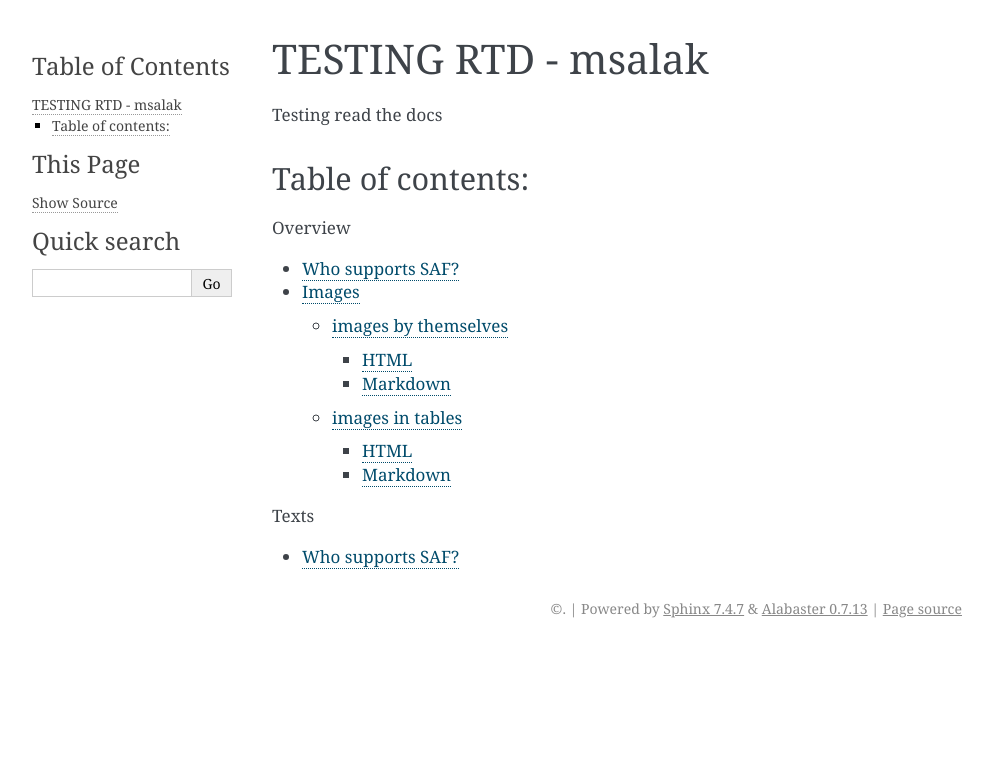
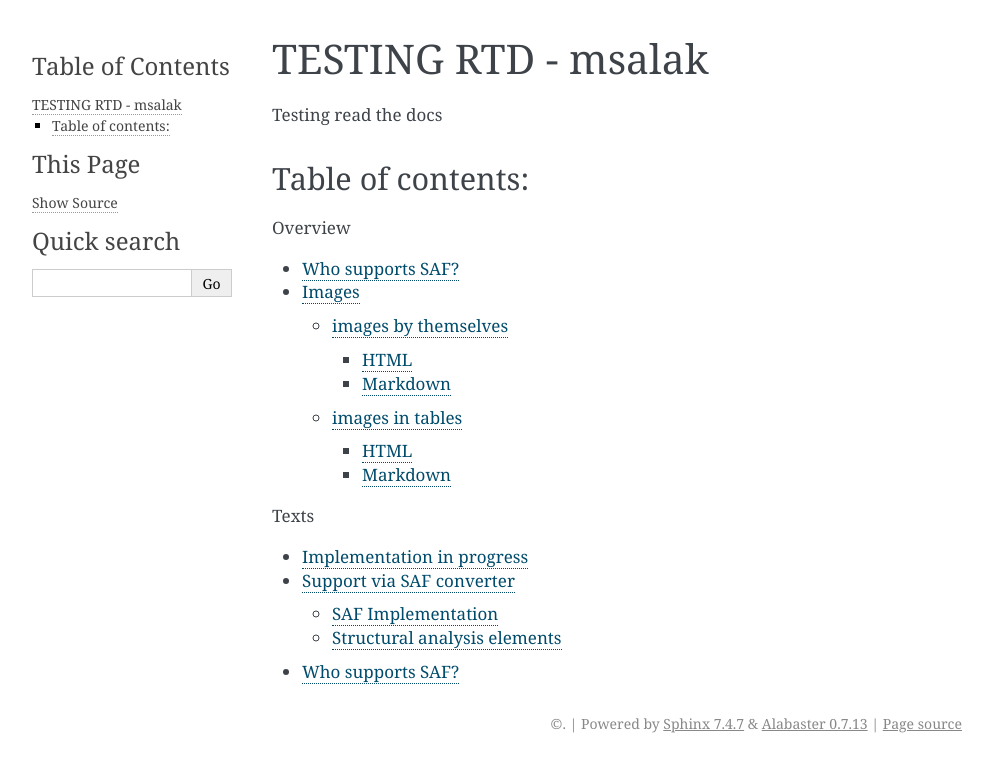
Before and after one commit to MartinSalak/rtd-tutorial, a Sphinx documentation site: the page built from docs/index.rst, in a window 1280 px wide. Shown: the top 772 px of the page, without its empty margins (148-1141 px from the left). Built offline with Sphinx 7.4.7, drawn with Linux system fonts in a browser that asks for light colours; some of the changed lines change nothing that is shown.

Commit message:
Update text1.md

```diff
--- a/docs/text/text1.md
+++ b/docs/text/text1.md
@@ -8,3 +8,40 @@
 
 
 more text
+
+
+### Implementation in progress
+
+| **SAF implementation**  | ![](../.gitbook/assets/1_die.png)<p>D.I.E | ![](../.gitbook/assets/1_idea.png)<p>IDEA | ![](../.gitbook/assets/1_consteel.png)<p>ConSteel | ![](../.gitbook/assets/1_mbaec.png)<p>mbAEC | ![](../.gitbook/assets/1_InfoGraph_99x99.png)<p>InfoGraph |
+| ---------------------- | :-----------------------------------------------------------------: | :------------------------------------------------------------------: | :----------------------------------------------: | :----------------------------------------: | :-------------------------------------------------------: |
+|                        |                                   Yes                                   |                                 Yes                                 |                                  Yes                                 |                        Yes                       |                     Yes                    |                            Yes                            |
+
+## Support via SAF converter
+
+Tables below shows coverage of [SAF converter](https://safconverter.structuraltoolkit.com/rfem). Independent hub where dedicated tools and apps for specific conversion of CAE model to SAF are available.
+
+### SAF Implementation
+
+| **SAF implementation** | ![](../.gitbook/assets/1_dlubal.png)<p>Dlubal | ![](../.gitbook/assets/1_robot.png)<p>Robot |
+| ---------------------- | :-------------------------------------------: | :-------------------------------------------------------------------: |
+| Supported version&nbsp;&nbsp;&nbsp;&nbsp;&nbsp;&nbsp;&nbsp;&nbsp;&nbsp;&nbsp;&nbsp;&nbsp;&nbsp;&nbsp;&nbsp;&nbsp;&nbsp;&nbsp;&nbsp;&nbsp;&nbsp;&nbsp;&nbsp;&nbsp;&nbsp;      |                      1.0.5                    |                                 1.0.5                                 |
+| Import                 |                       Yes                     |                                  Yes                                  |
+| Export                 |                       No                      |                                   No                                  |
+
+### Structural analysis elements
+
+| <p><strong>Structural analysis</strong><br><strong>elements</strong></p> | ![](../.gitbook/assets/1_dlubal.png)<p>Dlubal | ![](../.gitbook/assets/1_robot.png)<p>Robot |
+| ------------------------------------------------------------------------ | :---------------------------------------------------------------------: | :-------------------------------------------------------------------: |
+| StructuralMaterial                                                       |                                   Yes                                   |                                  Yes                                  |
+| StructuralCrossSection                                                   |                                   Yes                                   |                                  Yes                                  |
+| CompositeShapeDef                                                        |                                    No                                   |                                   No                                  |
+| StructuralPointConnection                                                |                                   Yes                                   |                                  Yes                                  |
+| StructuralCurveEdge                                                      |                                   Yes                                   |                                  Yes                                  |
+| StructuralCurveMember                                                    |                                   Yes                                   |                                  Yes                                  |
+| StructuralCurveMemberVarying                                             |                                    No                                   |                                   No                                  |
+| StructuralCurveMemberRib                                                 |                                   Yes                                   |                                  Yes                                  |
+| StructuralSurfaceMember                                                  |                                   Yes                                   |                                  Yes                                  |
+| StructuralSurfaceMemberOpening                                           |                                   Yes                                   |                                  Yes                                  |
+| StructuralSurfaceMemberRegion                                            |                                   Yes                                   |                                   No                                  |
+| StructuralStorey                                                         |                                    No                                   |                                   No                                  |
+| StructuralProxyElement                                                   |                                    No                                   |                                   No                                  |
```
